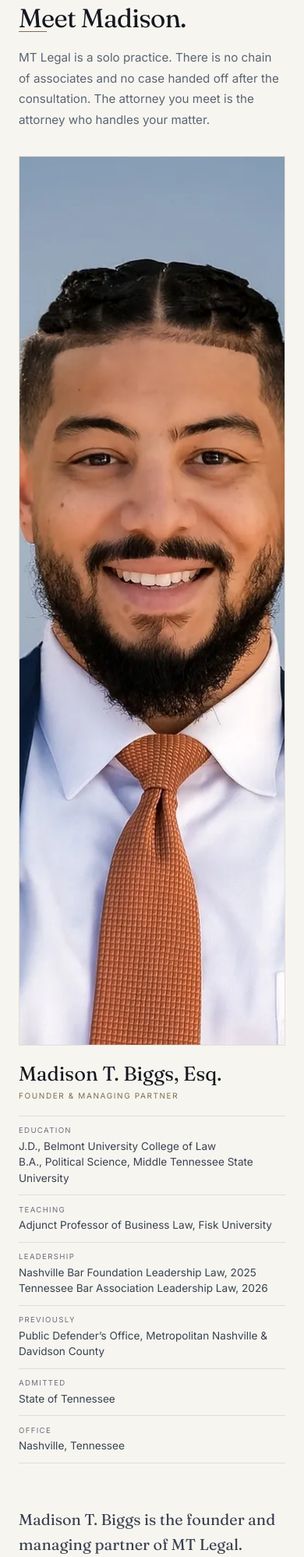
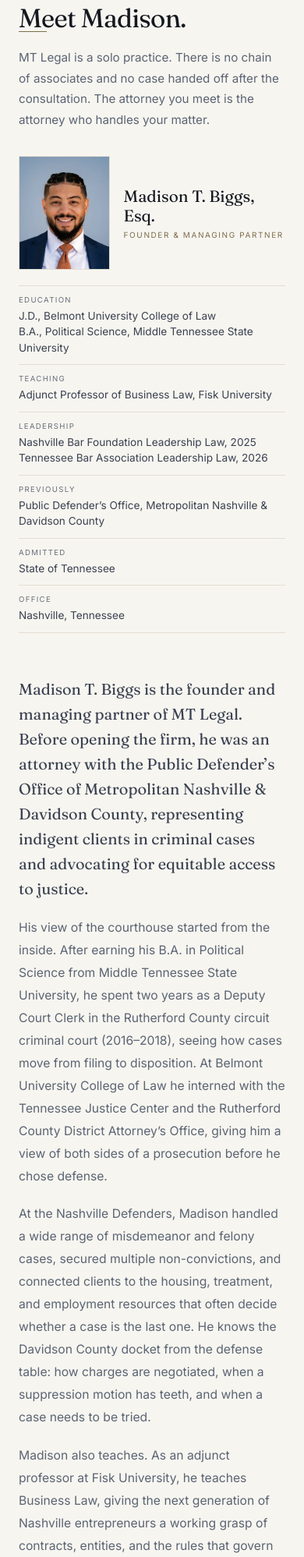
Before and after one commit to mtbiggs-legal/mt-legal-site, a Flask app: page /meet-the-firm in a window 390 px wide. Shown: the part 210-2207 px from the top of the page at 78% size. Run offline with Flask 3, Linux system fonts and the light colour scheme; parts of the project's set-up code (start-up, migrations or seed data) failed here and were passed over.

Commit message:
fix(meet): compact photo card on phones; keep portrait proportions
Co-Authored-By: Claude Opus 5.5 <noreply@anthropic.com>

```diff
--- a/templates/meet_the_firm.html
+++ b/templates/meet_the_firm.html
@@ -59,6 +59,7 @@
   .mp-bio-scroll.is-end { -webkit-mask-image: none; mask-image: none; }
   .mp-portrait img {
     width: 100%;
+    height: auto;             /* the width/height attributes only reserve space */
     aspect-ratio: 4 / 5;
     object-fit: cover;
     object-position: center top;
@@ -149,7 +150,20 @@
   @media (max-width: 900px) {
     .firm-intro { padding: 3rem 1.5rem 2rem; }
     .mp-profile { grid-template-columns: 1fr; padding: 0 1.5rem 3rem; gap: 2rem; }
-    .mp-portrait { max-width: 380px; }
+    /* Phones and tablets: a compact header card (small photo beside the name
+       and title) instead of a full-width portrait, with the facts below. */
+    .mp-portrait {
+      display: grid;
+      grid-template-columns: clamp(104px, 30vw, 150px) 1fr;
+      column-gap: 1.1rem;
+      align-items: center;
+      max-width: 560px;
+    }
+    .mp-portrait picture { display: block; grid-row: 1 / span 2; }
+    .mp-portrait img { aspect-ratio: 4 / 5; }
+    .mp-portrait .mp-name { margin-top: 0; font-size: 1.3rem; align-self: end; }
+    .mp-portrait .mp-title { margin: .35rem 0 0; align-self: start; }
+    .mp-portrait .mp-facts { grid-column: 1 / -1; margin-top: 1.25rem; }
     .mp-bio-scroll { position: static; height: auto; overflow: visible; padding-bottom: 0; -webkit-mask-image: none; mask-image: none; }
     .mp-grid { grid-template-columns: 1fr; }
     .commit-section { padding: 3rem 1.5rem; }
```
